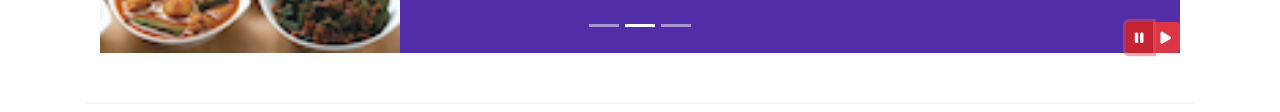
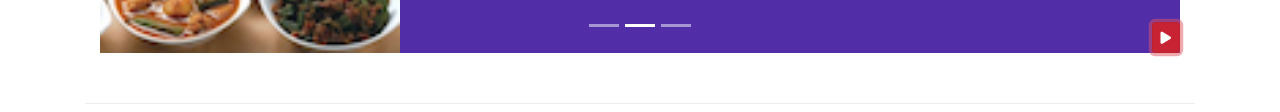
Before and after one commit to kartik-j1999/ConFusion, a website: page index.html in a window 1280 px wide. Both pictures are taken after a click on the button 1139 px from the left and 668 px from the top of the page. Shown: the part 631-743 px from the top of the page. Drawn offline with nearby package versions, Linux system fonts and the light colour scheme.

Commit message:
More Bootstrap JQuery

```diff
--- a/index.html
+++ b/index.html
@@ -227,14 +227,11 @@
                             <li data-target="#mycarousel" data-slide-to="2"></li>
                         </ol>
                     </div>
-                    <div class="btn-group" id="carouselButton">
-                        <button class="btn btn-danger btn-sm" id="carousel-pause">
-                            <span class="fa fa-pause"></span>
+
+                        <button class="btn btn-danger btn-sm" id="carouselButton">
+                            <span id="carousel-button-icon" class="fa fa-pause"></span>
                         </button>
-                        <button class="btn btn-danger btn-sm" id="carousel-play">
-                            <span class="fa fa-play"></span>
-                        </button>
-                    </div>
+
                 </div>
                 <a class="carousel-control-prev" href="#mycarousel" role="button" data-slide="prev">
                     <span class="carousel-control-prev-icon"></span>
@@ -347,15 +344,17 @@
     <script src="https://code.jquery.com/jquery-3.4.1.slim.min.js" integrity="sha384-J6qa4849blE2+poT4WnyKhv5vZF5SrPo0iEjwBvKU7imGFAV0wwj1yYfoRSJoZ+n" crossorigin="anonymous"></script>
     <script src="https://cdn.jsdelivr.net/npm/popper.js@1.16.0/dist/umd/popper.min.js" integrity="sha384-Q6E9RHvbIyZFJoft+2mJbHaEWldlvI9IOYy5n3zV9zzTtmI3UksdQRVvoxMfooAo" crossorigin="anonymous"></script>
     <script src="https://stackpath.bootstrapcdn.com/bootstrap/4.4.1/js/bootstrap.min.js" integrity="sha384-wfSDF2E50Y2D1uUdj0O3uMBJnjuUD4Ih7YwaYd1iqfktj0Uod8GCExl3Og8ifwB6" crossorigin="anonymous"></script>
-    <script>
-        $(document).ready(function(){
-            $("#mycarousel").carousel({ interval: 2000});
-            $("#carousel-pause").click(function() {
-                $("#mycarousel").carousel('pause');
-            });
-            $("#carousel-play").click(function() {
-                $("#mycarousel").carousel('cycle');
-            });
+    <script>$("#carouselButton").click(function(){
+        if ($("#carouselButton").children("span").hasClass('fa-pause')) {
+            $("#mycarousel").carousel('pause');
+            $("#carouselButton").children("span").removeClass('fa-pause');
+            $("#carouselButton").children("span").addClass('fa-play');
+        }
+        else if ($("#carouselButton").children("span").hasClass('fa-play')){
+            $("#mycarousel").carousel('cycle');
+            $("#carouselButton").children("span").removeClass('fa-play');
+            $("#carouselButton").children("span").addClass('fa-pause');
+        }
         });
     </script>
 </body>
```
